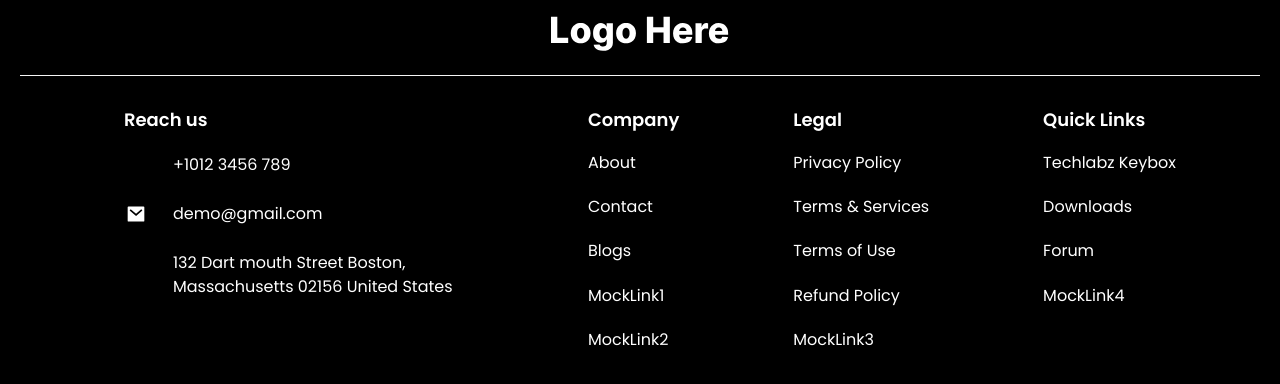
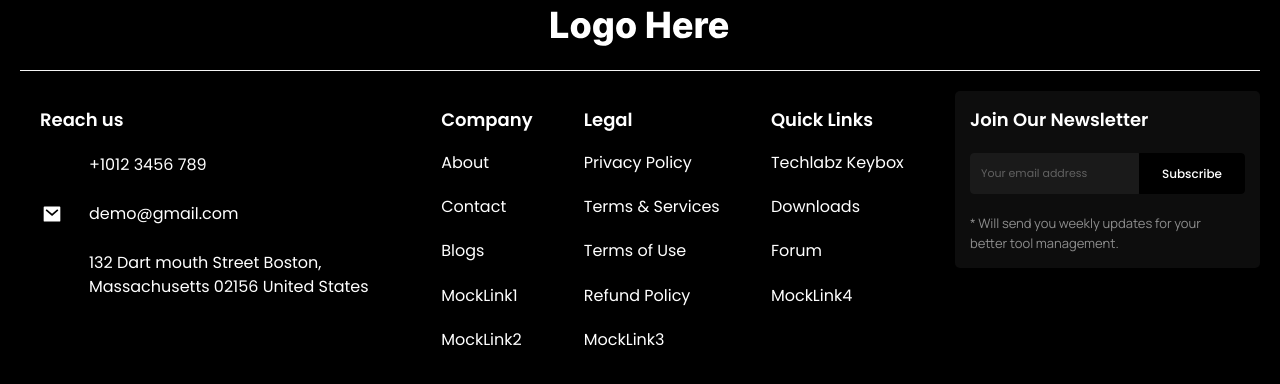
Before and after one commit to Oleg-Sukharev/contacts, a React (Vite) app: page /contact in a window 1280 px wide. Shown: the part 386-770 px from the top of the page. Built offline with nearby package versions, Linux system fonts and the light colour scheme; some icons are missing.

Commit message:
footer elements

```diff
--- a/package.json
+++ b/package.json
@@ -11,6 +11,7 @@
     "prepare": "husky install"
   },
   "dependencies": {
+    "@hookform/resolvers": "^3.3.2",
     "eslint-config-prettier": "^9.0.0",
     "gh-pages": "^6.0.0",
     "normalize.css": "^8.0.1",
--- /dev/null
+++ b/src/components/Button/Button.module.scss
@@ -0,0 +1,27 @@
+@import "@/styles/core/core";
+
+.button {
+    display: flex;
+    align-items: center;
+    justify-content: center;
+    color: $white;
+    background-color: $black;
+    border: 1px solid $black;
+    transition: all 0.3s;
+    font-weight: 500;
+    padding: 10px;
+    border-radius: 4px;
+    font-size: 13px;
+    outline: none;
+
+    @include mq("tablet-wide") {
+        font-size: 16px;
+        padding: 17px 30px;
+    }
+
+    &:focus-visible,
+    &:hover {
+        background-color: $white;
+        color: $black;
+    }
+}
--- /dev/null
+++ b/src/components/Button/Button.tsx
@@ -0,0 +1,21 @@
+import classes from './Button.module.scss';
+import { forwardRef } from 'react';
+
+interface ButtonProps
+  extends React.DetailedHTMLProps<
+    React.ButtonHTMLAttributes<HTMLButtonElement>,
+    HTMLButtonElement
+  > {
+  className?: string;
+}
+
+const Button = forwardRef<HTMLButtonElement, ButtonProps>(({ children, className = '', ...restProps }, ref) => {
+
+  return (
+    <button ref={ref} className={`${classes.button} ${className}`} {...restProps}>
+      {children}
+    </button>
+  );
+});
+
+export default Button;
--- a/src/components/Footer/Footer.module.scss
+++ b/src/components/Footer/Footer.module.scss
@@ -24,13 +24,11 @@
     margin-top: 20px;
     padding-top: 30px;
     gap: 30px;
-
-    @include mq("tablet-small") {
-        justify-content: space-between;
-    }
+    justify-content: space-between;
 
     @include mq("tablet-wide") {
-        justify-content: space-evenly;
+        padding-top: 20px;
+        justify-content: space-between;
         padding-left: 20px;
     }
 }
@@ -50,6 +48,10 @@
 .linksColumn {
     display: flex;
     flex-direction: column;
+
+    &:not(.form) {
+        margin-top: 15px;
+    }
 }
 
 .list {
@@ -86,3 +88,15 @@
         color: $brand-gray-2;
     }
 }
+
+.form {
+    align-self: flex-start;
+    background: $brand-dark-6;
+    padding: 15px;
+    border-radius: 5px;
+    width: 100%;
+
+    @include mq("phablet") {
+        max-width: 305px;
+    }
+}
--- a/src/components/Footer/Footer.tsx
+++ b/src/components/Footer/Footer.tsx
@@ -2,7 +2,8 @@ import ContactList from '@/components/ContactList/ContactList'
 import Container from "@/components/Container/Container"
 import { FOOTER_MENU } from "@/constants/constants"
 import Logo from "@/assets/logo.svg?react"
-import classes from "./footer.module.scss";
+import SubscribeForm from "./SubscribeForm/SubscribeForm"
+import classes from "./footer.module.scss"
 
 interface Column {
   title: string;
@@ -43,9 +44,14 @@ const Footer = () => {
           {FOOTER_MENU.map((menu, index) => (
             <LinkList key={index} title={menu.title} links={menu.links} />
           ))}
+
+          <div className={`${classes.linksColumn} ${classes.form}`}>
+            <h3 className={classes.subtitle}>Join Our Newsletter</h3>
+            <SubscribeForm />
+          </div>
         </div>
       </Container>
-    </footer>
+    </footer >
   );
 };
 
--- /dev/null
+++ b/src/components/Footer/SubscribeForm/SubscribeForm.module.scss
@@ -0,0 +1,53 @@
+@import "@/styles/core/core";
+
+.inputField {
+    display: flex;
+    position: relative;
+    padding-bottom: 20px;
+}
+
+.input {
+    width: 100%;
+    padding: 10px;
+    font-size: 11px;
+    line-height: 1.2;
+    color: $white;
+    outline: none;
+    background: $brand-dark-5;
+    border-top-left-radius: 4px;
+    border-bottom-left-radius: 4px;
+    border: 1px solid $brand-dark-5;
+
+    &::placeholder {
+        color: $brand-dark-3;
+    }
+
+    &:focus {
+        border-color: $white;
+    }
+}
+
+.button {
+    padding: 11px 22px 10px;
+    border-top-left-radius: 0;
+    border-bottom-left-radius: 0;
+    font-size: 12px;
+    line-height: 18px;
+}
+
+.info {
+    font-size: 13px;
+    line-height: 1.5;
+    font-family: $font-manrope;
+    color: $brand-gray-2;
+    font-weight: 500;
+}
+
+.error {
+    font-size: 13px;
+    color: $error;
+    font-weight: 500;
+    position: absolute;
+    bottom: 0;
+    left: 0;
+}
--- /dev/null
+++ b/src/components/Footer/SubscribeForm/SubscribeForm.tsx
@@ -0,0 +1,52 @@
+import * as yup from 'yup';
+
+import { SubmitHandler, useForm } from 'react-hook-form';
+
+import Button from '@/components/Button/Button';
+import classes from './SubscribeForm.module.scss';
+import { yupResolver } from '@hookform/resolvers/yup';
+
+export interface IFormFields {
+  email: string;
+}
+
+const SubscribeForm = () => {
+  const schema = yup.object().shape({
+    email: yup.string().email('Email is incorrect').required('Email is required'),
+  });
+
+  const { register, handleSubmit, reset, formState: { errors } } = useForm({
+    resolver: yupResolver(schema),
+  });
+
+  const onSubmit: SubmitHandler<IFormFields> = (data) => {
+    console.log(data, 'data');
+    alert("Thank you for subscribing!");
+    reset();
+  };
+
+  return (
+    <>
+      <form onSubmit={handleSubmit(onSubmit)} noValidate>
+        <div className={classes.inputField}>
+          <input
+            type="email"
+            {...register('email')}
+            className={classes.input}
+            placeholder="Your email address"
+          />
+          <Button type="submit" className={classes.button}>
+            Subscribe
+          </Button>
+          {errors.email && <span className={classes.error}>{errors.email.message}</span>}
+        </div>
+
+      </form>
+      <div className={classes.info}>
+        *  Will send you weekly updates for your <br /> better tool management.
+      </div>
+    </>
+  );
+};
+
+export default SubscribeForm;
--- a/src/styles/core/variables.scss
+++ b/src/styles/core/variables.scss
@@ -16,6 +16,7 @@ $breakpoints: (
 );
 $small-container: 1240px;
 $max-container: 1280px;
+$error: rgb(194 79 79);
 $white: #fff;
 $black: #000;
 $brand-dark: #1f1f1f;
@@ -23,6 +24,7 @@ $brand-dark-2: #1b1b1b;
 $brand-dark-3: #616161;
 $brand-dark-4: #262626;
 $brand-dark-5: #1a1a1a;
+$brand-dark-6: #0d0d0d;
 $brand-gray-1: #717171;
 $brand-gray-2: #8d8d8d;
 $brand-gray-3: #e0e0e0;
```
Also changed, not shown: 1 other file (tests, documents, lock files or other folders).
